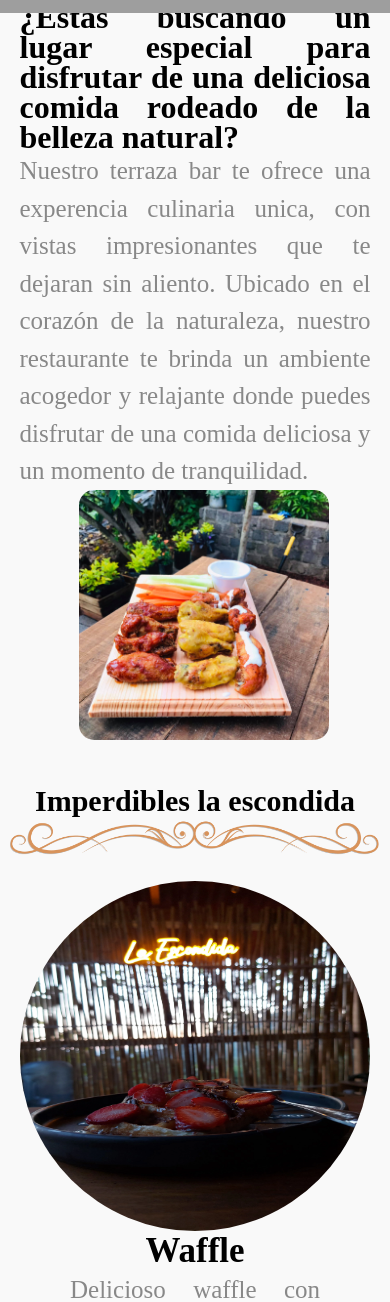
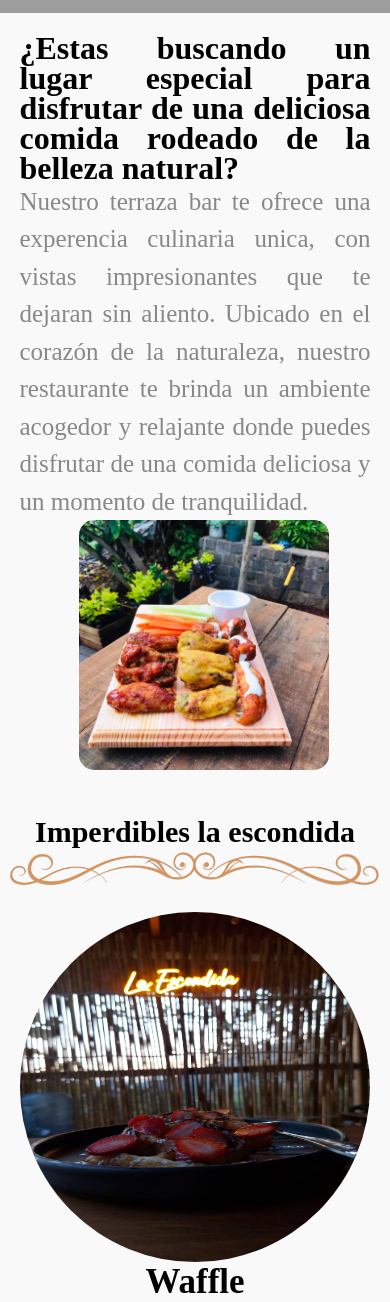
Before and after one commit to Celes260/proyecto-escondida, a PHP site: page / in a window 390 px wide. Shown: the part 831-2133 px from the top of the page. Run offline with PHP 8.4, Linux system fonts and the light colour scheme; grey boxes are pictures that could not be loaded.

Commit message:
Arregle la pagina de inicio del responsive design

```diff
--- a/assets/css/styleInicio.css
+++ b/assets/css/styleInicio.css
@@ -263,7 +263,7 @@ h4{
 
     }
     #articleIntroduccion{
-        height: 100%;
+        height: auto;
         justify-content: center;
 
 
@@ -298,13 +298,15 @@ h4{
 
 }
 
-@media screen and (max-width:497px){
+@media screen and (max-width:400px){
     #divGeneralIntroduccion {
        justify-content: end;
+       height: auto;
+
     }
 
     #articleIntroduccion{
-        height: 90%;
+        height:  auto;
     }
 
     #divTituloImperdibles {
@@ -316,6 +318,4 @@ h4{
     }
 
 
-
-
 }
```
